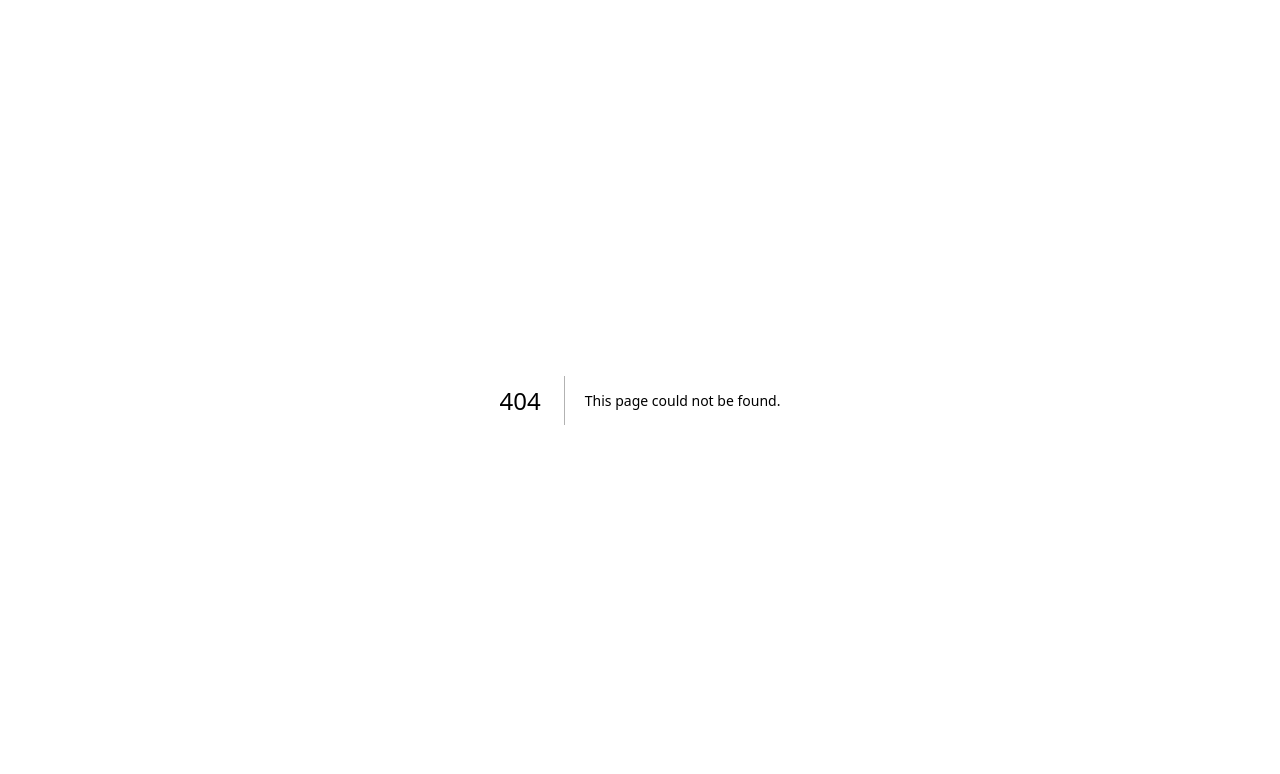
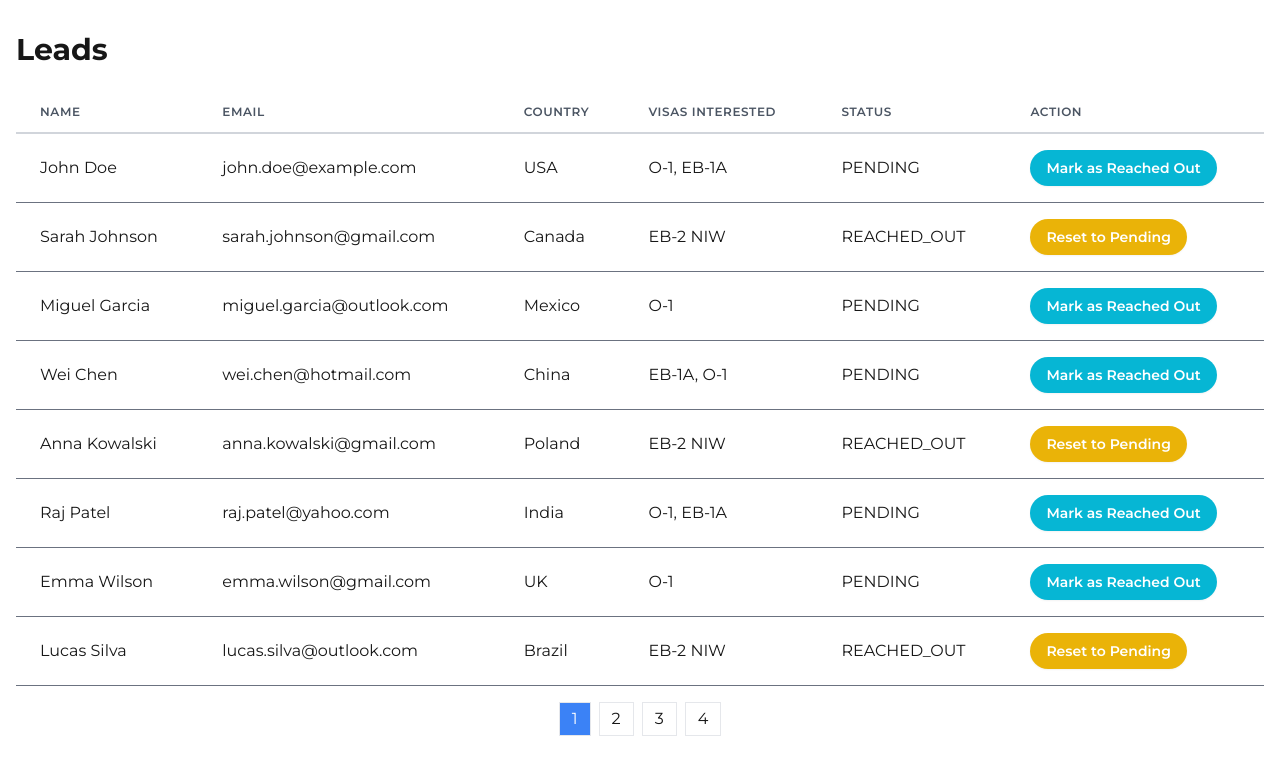
Before and after one commit to null-hax/alma-lead-demo, a Next.js app: page /admin/leads in a window 1280 px wide. Before the commit this address had no page. Shown: the top 774 px of the page. Built offline with nearby package versions, Linux system fonts and the light colour scheme; no server answers; sample sign-in values are in the browser's storage.

Commit message:
basic working state - leads table

```diff
--- /dev/null
+++ b/src/app/admin/leads/page.tsx
@@ -0,0 +1,91 @@
+'use client';
+
+import { useState, useEffect } from 'react';
+import LeadsTable from '@/components/LeadsTable';
+import AuthWrapper from '@/components/AuthWrapper';
+import { Lead } from '@/app/api/leads/route';
+import { LEADS_PER_PAGE } from '@/config/constants';
+
+export default function LeadsListPage() {
+  const [leads, setLeads] = useState<Lead[]>([]);
+  const [currentPage, setCurrentPage] = useState(1);
+  const [totalPages, setTotalPages] = useState(1);
+  const [isLoading, setIsLoading] = useState(true);
+  const [error, setError] = useState<string | null>(null);
+
+  const fetchLeads = async (page: number) => {
+    setIsLoading(true);
+    try {
+      const response = await fetch(`/api/leads?page=${page}&limit=${LEADS_PER_PAGE}`, {
+        headers: {
+          'Authorization': `Bearer ${process.env.NEXT_PUBLIC_AUTH_TOKEN}`
+        }
+      });
+      if (!response.ok) throw new Error('Failed to fetch leads');
+      const data = await response.json();
+      setLeads(data.leads);
+      setTotalPages(data.totalPages);
+      setCurrentPage(data.currentPage);
+    } catch (err) {
+      console.error(err);
+      setError('Error fetching leads. Please try again.');
+    } finally {
+      setIsLoading(false);
+    }
+  };
+
+  useEffect(() => {
+    fetchLeads(currentPage);
+  }, [currentPage]);
+
+  const handlePageChange = (newPage: number) => {
+    setCurrentPage(newPage);
+  };
+
+  const handleStatusChange = async (leadId: string, newStatus: 'PENDING' | 'REACHED_OUT') => {
+    try {
+      const response = await fetch(`/api/leads/${leadId}`, {
+        method: 'PATCH',
+        headers: {
+          'Content-Type': 'application/json',
+          'Authorization': `Bearer ${process.env.NEXT_PUBLIC_AUTH_TOKEN}`
+        },
+        body: JSON.stringify({ status: newStatus })
+      });
+      if (!response.ok) throw new Error('Failed to update lead status');
+      fetchLeads(currentPage);
+    } catch (err) {
+      setError('Error updating lead status. Please try again.');
+    }
+  };
+
+  return (
+    <AuthWrapper>
+      <div className="container mx-auto px-4 py-8">
+        <h1 className="text-3xl font-bold mb-6">Leads</h1>
+        {isLoading ? (
+          <p>Loading leads...</p>
+        ) : error ? (
+          <p className="text-red-500">{error}</p>
+        ) : (
+          <>
+            <LeadsTable leads={leads} onStatusChange={handleStatusChange} />
+            <div className="mt-4 flex justify-center">
+              {Array.from({ length: totalPages }, (_, i) => i + 1).map((page) => (
+                <button
+                  key={page}
+                  onClick={() => handlePageChange(page)}
+                  className={`mx-1 px-3 py-1 border ${
+                    currentPage === page ? 'bg-blue-500 text-white' : 'bg-white'
+                  }`}
+                >
+                  {page}
+                </button>
+              ))}
+            </div>
+          </>
+        )}
+      </div>
+    </AuthWrapper>
+  );
+}
--- /dev/null
+++ b/src/components/LeadsTable.tsx
@@ -0,0 +1,66 @@
+import { Lead } from '@/app/api/leads/route';
+
+type LeadsTableProps = {
+  leads: Lead[];
+  onStatusChange: (leadId: string, newStatus: 'PENDING' | 'REACHED_OUT') => void;
+};
+
+export default function LeadsTable({ leads, onStatusChange }: LeadsTableProps) {
+  return (
+    <table className="min-w-full bg-white">
+      <thead>
+        <tr>
+          <th className="px-6 py-3 border-b-2 border-gray-300 text-left text-xs font-semibold text-gray-600 uppercase tracking-wider">
+            Name
+          </th>
+          <th className="px-6 py-3 border-b-2 border-gray-300 text-left text-xs font-semibold text-gray-600 uppercase tracking-wider">
+            Email
+          </th>
+          <th className="px-6 py-3 border-b-2 border-gray-300 text-left text-xs font-semibold text-gray-600 uppercase tracking-wider">
+            Country
+          </th>
+          <th className="px-6 py-3 border-b-2 border-gray-300 text-left text-xs font-semibold text-gray-600 uppercase tracking-wider">
+            Visas Interested
+          </th>
+          <th className="px-6 py-3 border-b-2 border-gray-300 text-left text-xs font-semibold text-gray-600 uppercase tracking-wider">
+            Status
+          </th>
+          <th className="px-6 py-3 border-b-2 border-gray-300 text-left text-xs font-semibold text-gray-600 uppercase tracking-wider">
+            Action
+          </th>
+        </tr>
+      </thead>
+      <tbody>
+        {leads.map((lead) => (
+          <tr key={lead.id}>
+            <td className="px-6 py-4 whitespace-no-wrap border-b border-gray-500">
+              {lead.firstName} {lead.lastName}
+            </td>
+            <td className="px-6 py-4 whitespace-no-wrap border-b border-gray-500">
+              {lead.email}
+            </td>
+            <td className="px-6 py-4 whitespace-no-wrap border-b border-gray-500">
+              {lead.countryOfCitizenship}
+            </td>
+            <td className="px-6 py-4 whitespace-no-wrap border-b border-gray-500">
+              {lead.visasInterested.join(', ')}
+            </td>
+            <td className="px-6 py-4 whitespace-no-wrap border-b border-gray-500">
+              {lead.status}
+            </td>
+            <td className="px-6 py-4 whitespace-no-wrap border-b border-gray-500">
+              <button
+                onClick={() => onStatusChange(lead.id, lead.status === 'PENDING' ? 'REACHED_OUT' : 'PENDING')}
+                className={`px-4 py-2 font-semibold text-sm text-white rounded-full shadow-sm ${
+                  lead.status === 'PENDING' ? 'bg-cyan-500 hover:bg-cyan-600' : 'bg-yellow-500 hover:bg-yellow-600'
+                }`}
+              >
+                {lead.status === 'PENDING' ? 'Mark as Reached Out' : 'Reset to Pending'}
+              </button>
+            </td>
+          </tr>
+        ))}
+      </tbody>
+    </table>
+  );
+}
--- /dev/null
+++ b/src/config/constants.ts
@@ -0,0 +1 @@
+export const LEADS_PER_PAGE = 8;
```
